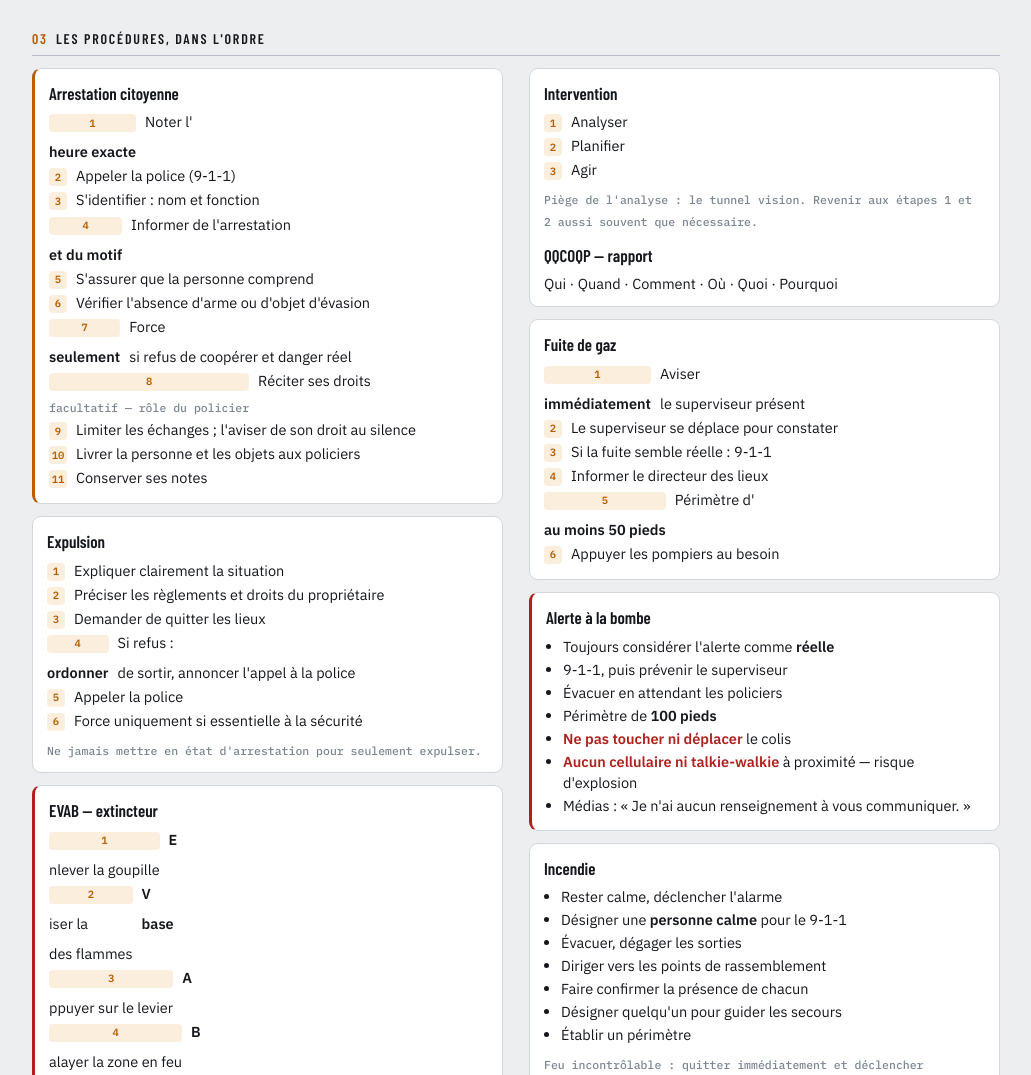
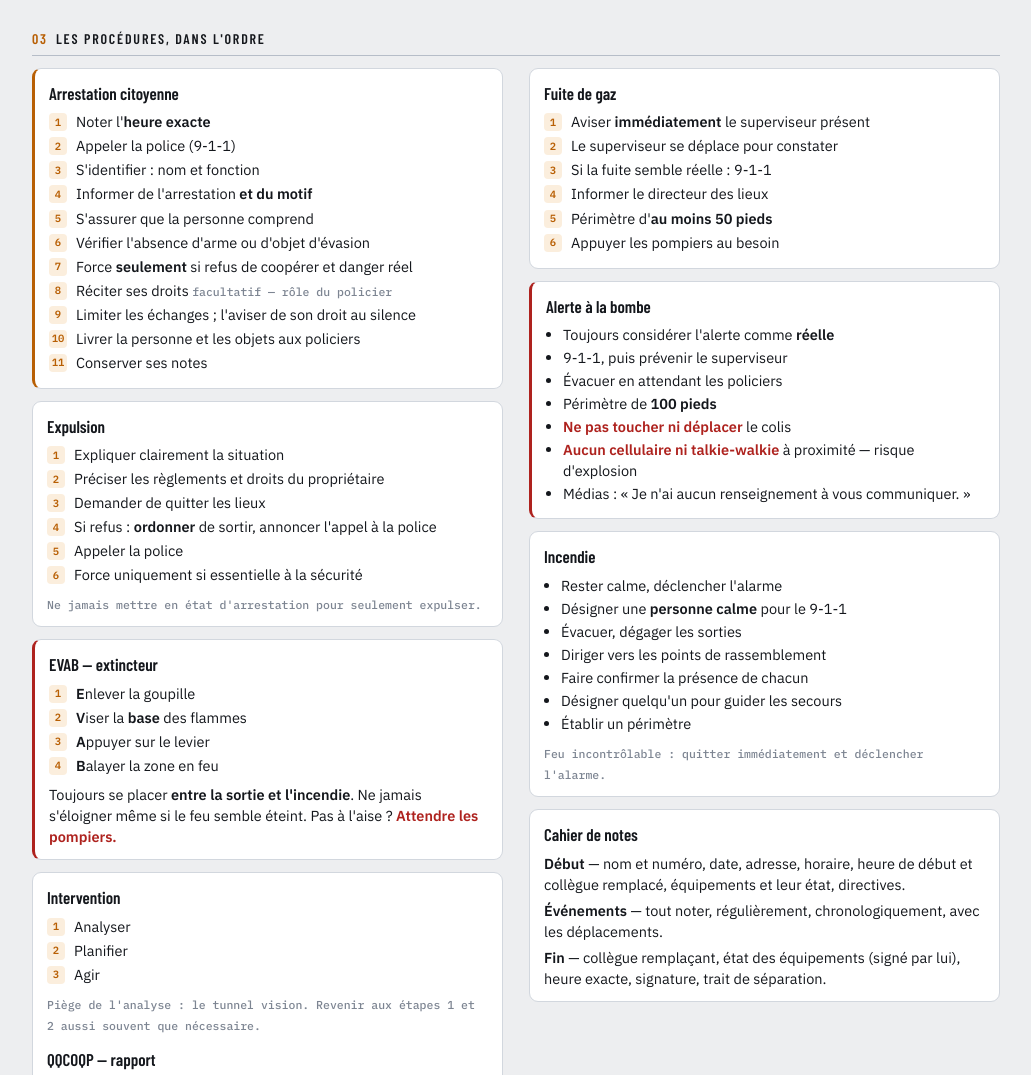
Before and after one commit to Afr0t/quiz-gardiennage, a plain HTML site: page aide-memoire.html in a window 1280 px wide. Shown: the part 2131-3206 px from the top of the page, without its empty margins (124-1155 px from the left). Drawn offline with nearby package versions, Linux system fonts and the light colour scheme.

Commit message:
Corrige les listes numérotées de l'aide-mémoire
Le display:grid sur les li faisait de chaque enfant inline une cellule
de grille : la première lettre en gras se détachait du reste de l'étape
(« 1  E / nlever la goupille »). Le compteur passe en position absolue,
le contenu du li redevient du texte qui coule normalement.

PDF régénéré : 5 pages au lieu de 7, remplissage régulier.

Co-Authored-By: Claude Opus 5 <noreply@anthropic.com>

```diff
--- a/aide-memoire.html
+++ b/aide-memoire.html
@@ -90,11 +90,15 @@
   dl.wide dt{color:var(--ink); font-family:inherit; font-size:14.5px; font-weight:400; white-space:normal}
   dl.wide dd{font-family:"IBM Plex Mono",monospace; font-size:12.5px; font-weight:600; color:var(--accent); white-space:nowrap; text-align:right}
 
+  /* Le compteur est positionné en absolu : le contenu du li reste du texte
+     qui coule normalement, gras et précisions inline compris. Un display:grid
+     ici ferait de chaque enfant inline une cellule séparée. */
   ol.steps{margin:0; padding-left:0; list-style:none; counter-reset:s}
-  ol.steps li{counter-increment:s; display:grid; grid-template-columns:auto 1fr; gap:9px; margin-bottom:3px}
-  ol.steps li::before{content:counter(s); font-family:"IBM Plex Mono",monospace; font-size:10.5px; font-weight:600;
-    color:var(--accent); background:var(--accent-soft); border-radius:4px; min-width:18px; height:18px;
-    display:grid; place-items:center; margin-top:3px}
+  ol.steps li{counter-increment:s; position:relative; padding-left:27px; margin-bottom:3px}
+  ol.steps li::before{content:counter(s); position:absolute; left:0; top:2px;
+    font-family:"IBM Plex Mono",monospace; font-size:10.5px; font-weight:600;
+    color:var(--accent); background:var(--accent-soft); border-radius:4px; width:18px; height:18px;
+    display:grid; place-items:center}
   ul.tight{margin:0; padding-left:17px}
   ul.tight li{margin-bottom:2px}
   .vs{display:grid; grid-template-columns:1fr 1fr; gap:10px}
@@ -125,7 +129,8 @@
     .cols{columns:2; column-gap:13pt; break-inside:auto}
     .card{padding:4.5pt 6pt; margin-bottom:5pt; border-radius:0; border-color:#999}
     h2{margin:9pt 0 4pt; break-before:auto; break-after:avoid; font-size:11pt}
-    h3{font-size:10.5pt} dl{gap:1.5pt 8pt} ol.steps li{margin-bottom:1pt}
+    h3{font-size:10.5pt} dl{gap:1.5pt 8pt} ol.steps li{margin-bottom:1pt; padding-left:20pt}
+    ol.steps li::before{width:14pt; height:11pt; font-size:8pt; top:1pt}
     .vs{gap:6pt} .vs > div{padding:4pt 5pt; border:0.5pt solid #ccc}
     .foot{font-size:7pt; margin-top:10pt}
     @page{margin:9mm}
```
Also changed, not shown: 1 other file.
